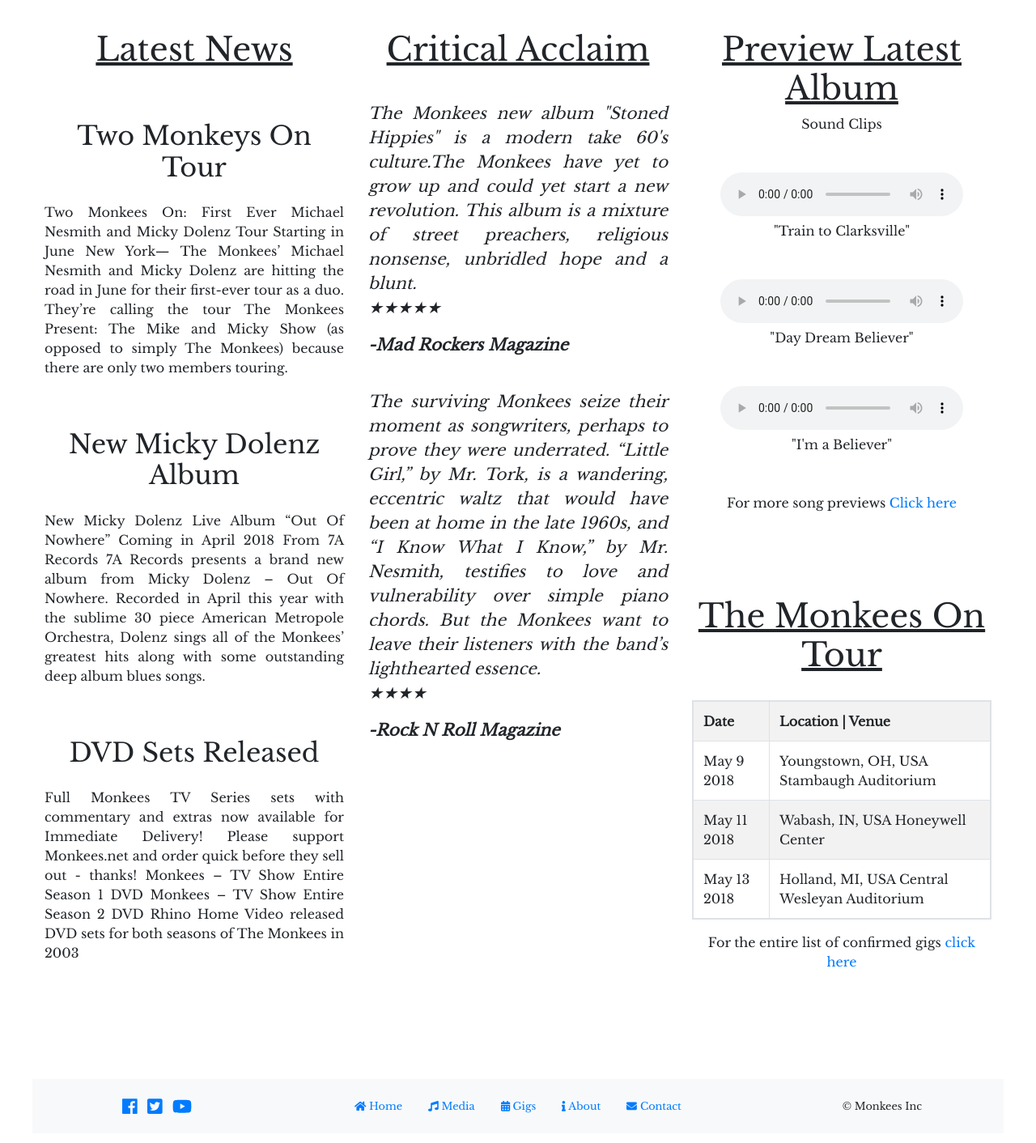
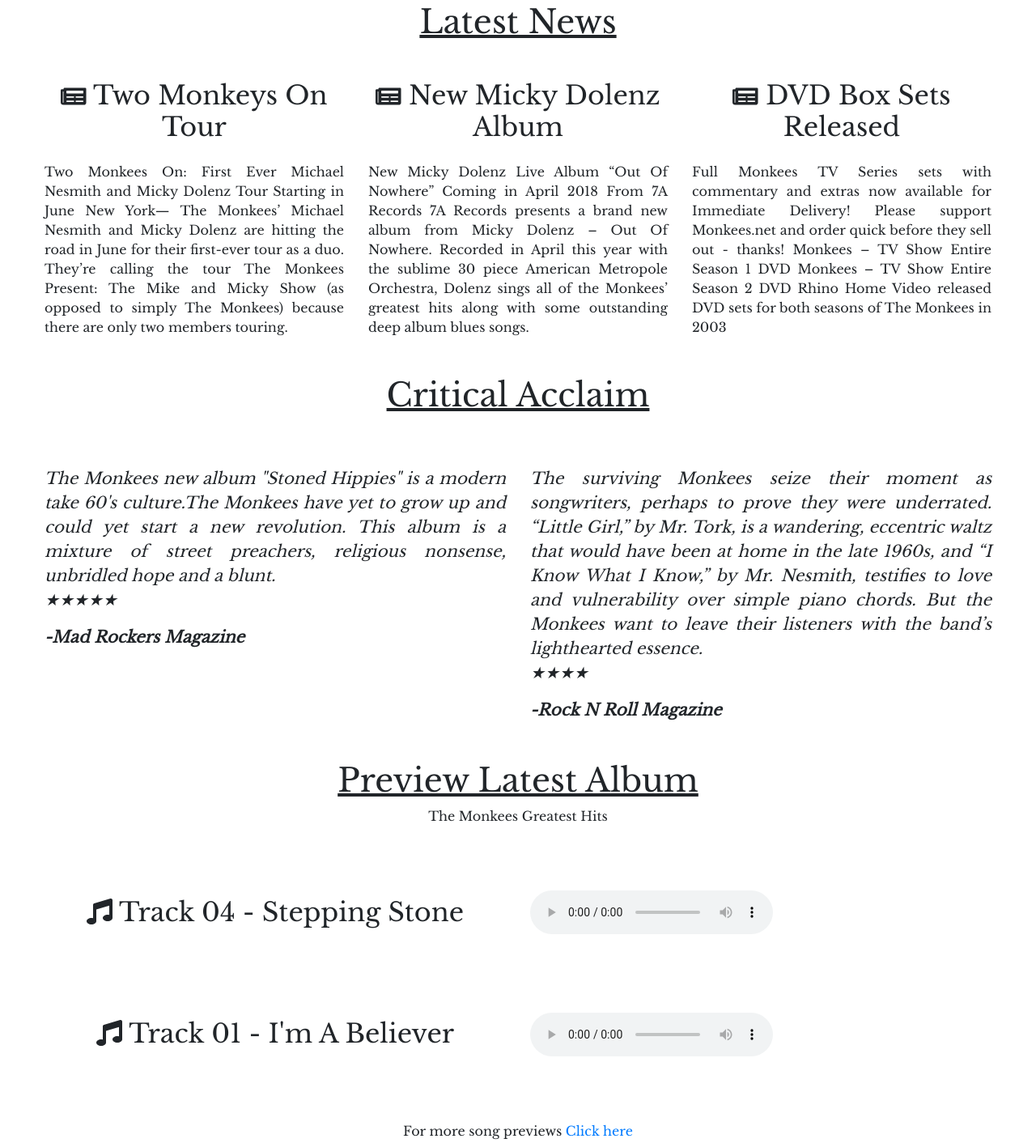
Before and after one commit to bahern82/band-website, a plain HTML site: page index.html in a window 1280 px wide. Shown: the part 464-1876 px from the top of the page at 81% size. Drawn offline with nearby package versions, Linux system fonts and the light colour scheme.

Commit message:
added more icons, restructured index.html

```diff
--- a/assets/css/styles.css
+++ b/assets/css/styles.css
@@ -1,12 +1,12 @@
 body{
     font-family: 'Libre Baskerville', serif;
-}
-body .container{
     background-color: #fff;
+
 }
 
+
 .bottom-header{ /*big band image*/
-   /* background-image: url("/assets/images/monkees.jpg");*/
+
   background: url(/assets/images/band-background.jpg) no-repeat center center fixed;
   -webkit-background-size: cover;
   -moz-background-size: cover;
--- a/index.html
+++ b/index.html
@@ -13,11 +13,11 @@
     <title>The Monkees | Offical band website</title>
 </head>
 
-<body>
+<body class="container">
 
-    <div class="container"> <!-- contain page-->
 
-        <div id="header-container"> <!--header-->
+
+        <div id="header-container">
             <!--top header -->
         <!-- social container-->
         <div class="d-flex flex-row-reverse ">
@@ -69,94 +69,121 @@
         </div>
         </div>
 
-        <main>
-            <!-- MAIN CONTENT-------------------------->
-            <div class="row">
-                <section class="col-md-6 col-lg-4 top-section">
+        <main><!-- MAIN CONTENT-------------------------->
+
+            <section class=" top-section">
                 <header>
                     <h1>Latest News</h1>
                 </header>
+            <div class="row">
+                    <div class="col-md-4">
                         <article>
                         <header>
-                            <h2>Two Monkeys On Tour</h2>
+                            <h2><i class="fas fa-newspaper fa-sm"></i> Two Monkeys On Tour</h2>
                         </header>
                         <p class="text-justify">Two Monkees On: First Ever Michael Nesmith and Micky Dolenz Tour Starting in June New York— The Monkees’ Michael Nesmith and Micky Dolenz are hitting the road in June for their first-ever tour as a duo. They’re calling the tour The
                             Monkees Present: The Mike and Micky Show (as opposed to simply The Monkees) because there are only two members touring.</p>
                     </article>
+                    </div>
+                    <div class="col-md-4">
                      <article>
                         <header>
-                            <h2>New Micky Dolenz Album</h2>
+                            <h2><i class="fas fa-newspaper fa-sm"></i> New Micky Dolenz Album</h2>
                         </header>
                         <p class="text-justify">New Micky Dolenz Live Album “Out Of Nowhere” Coming in April 2018 From 7A Records 7A Records presents a brand new album from Micky Dolenz – Out Of Nowhere. Recorded in April this year with the sublime 30 piece American Metropole Orchestra,
                             Dolenz sings all of the Monkees’ greatest hits along with some outstanding deep album blues songs.</p>
                     </article>
+                    </div>
+                    <div class="col-md-4">
                         <article>
                             <header>
-                            <h2>DVD Sets Released</h2>
+                                <h2><i class="fas fa-newspaper fa-sm"></i> DVD Box Sets Released</h2>
                             </header>
                             <p class="text-justify"> Full Monkees TV Series sets with commentary and extras now available for Immediate Delivery! Please support Monkees.net and order quick before they sell out - thanks! Monkees – TV Show Entire Season 1 DVD Monkees – TV Show Entire Season
                                 2 DVD Rhino Home Video released DVD sets for both seasons of The Monkees in 2003</p>
                         </article>
-                </section>
-
-                <section class="col-md-6 col-lg-4 top-section">
+                    </div>
+            </div> <!-- end news row-->
+            </section><!-- end news section-->
+            <section class="top-section">
                 <header>
                     <h1 class="text-center">Critical Acclaim</h1>
                 </header>
-
+            <div class="row">
+                    <div class="col-md-6">
                         <blockquote class="blockquote text-justify">
                         <p>The Monkees new album "Stoned Hippies" is a modern take 60's culture.The Monkees have yet to grow up and could yet start a new revolution. This album is a mixture of street preachers, religious nonsense, unbridled hope and a blunt.</br>
                             &#9733;&#9733;&#9733;&#9733;&#9733;</p>
                         <footer><Strong>-Mad Rockers Magazine</Strong></footer>
                         </blockquote>
-
+                    </div>
+                    <div class="col-md-6">
                         <blockquote class="blockquote text-justify">
                         <p>The surviving Monkees seize their moment as songwriters, perhaps to prove they were underrated. “Little Girl,” by Mr. Tork, is a wandering, eccentric waltz that would have been at home in the late 1960s, and “I Know What I Know,” by
                             Mr. Nesmith, testifies to love and vulnerability over simple piano chords. But the Monkees want to leave their listeners with the band’s lighthearted essence.</br> &#9733;&#9733;&#9733;&#9733; </p>
                         <footer><strong>-Rock N Roll Magazine</strong></footer>
                         </blockquote>
+                    </div>
+            </div> <!-- end Acclaim row -->
+            </section><!-- end Acclaim section -->
 
-                </section>
 
-                <div class="col-md-12 col-lg-4">
-                    <div class="row">
-                        <section class="col-md-6 col-lg-12 top-section">
+            <section class="top-section">
                 <header>
                     <h1>Preview Latest Album</h1>
-                            <p>Sound clips</p>
+                    <p>The Monkees Greatest Hits</p>
                 </header>
 
-                        <div class="audio-section">
-                            <audio controls controlsList="nodownload" preload="auto">
-                                  <source src="/assets/audio/Clarksville.mp3" type="audio/mpeg">
-                                  Your browser does not support the audio tag.
+                <section>
+                <div class="row">
+
+                        <div class="col-md-6">
+                            <header>
+                                <h2><i class="fas fa-music"></i> Track 04 - Stepping Stone</h2>
+                            </header>
+
+                        </div>
+                        <div class="col-md-6 d-flex justify-content-center">
+                            <div class="w-100 row align-items-center">
+                                <audio controls controlsList="nodownload">
+                                        <source src="assets/audio/SteppingStone.mp3" type="audio/mpeg" preload="none">
+                                        Your browser does not support the audio element.
                                     </audio>
-                            <p>"Train to Clarksville"</p>
+                            </div>
                         </div>
 
-                        <div class="audio-section">
-                            <audio controls controlsList="nodownload" preload="auto">
-                                  <source src="/assets/audio/DaydreamBeliever.mp3" type="audio/mpeg">
-                                  Your browser does not support the audio tag.
-                                </audio></br>
-                            <p>"Day Dream Believer"</p>
                     </div>
+                    </section>
+                <section>
+                <div class="row">
+                        <div class="col-md-6">
+                            <header>
+                                <h2><i class="fas fa-music"></i> Track 01 - I'm a believer</h2>
+                            </header>
+
+                        </div>
+                        <div class="col-md-6  d-flex justify-content-center">
+                            <div class="w-100 row align-items-center">
+                                <audio controls controlsList="nodownload">
+                                      <source src="assets/audio/ImABeliever.mp3" type="audio/mpeg" preload="none">
+                                        Your browser does not support the audio element.
+                                </audio>
+                            </div>
+                        </div>
+                    </div>
+                    </section>
+                <p class="text-center"> For more song previews <a href="media.html">Click here</a></p>
 
 
-                        <div class="audio-section">
-                            <audio controls controlsList="nodownload" preload="auto">
-                                  <source src="/assets/audio/ImABeliever.mp3" type="audio/mpeg">
-                                  Your browser does not support the audio tag.
-                                 </audio></br>
-                            <p>"I'm a Believer"</p>
-                        </div>
-                        <p class="text-center"> For more song previews <a href="media.html">Click here</a></p>
-                        </section>
+            </section> <!-- end album sound clips section-->
 
-                        <section class="col-md-6 col-lg-12 top-section">
+                <section class="top-section">
                     <header>
                         <h1>The Monkees On Tour</h1>
                     </header>
+                <div class="row">
+                    <div class="col-sm-3"></div>
+                    <div class="col-sm-6">
                     <table class="table table-striped table-bordered table-hover table-responsive">
                             <tr>
                                 <th>Date</th>
@@ -177,15 +204,15 @@
 
                         </table>
                         <p class="text-center"> For the entire list of confirmed gigs <a href="gigs.html">click here</a> </p>
+                    </div><!-- end column-->
+                    <div class="col-sm-3"></div>
+                </div><!-- end monkees on tour-->
 
-                        </section>
-                    </div>
+                </section> <!-- end monkey on tour section-->
 
 
-                </div>
 
-            </div>
-            <!-- end row-->
+
         </main>
         <footer class="row bg-light mt-5  pt-3 pb-3 d-flex flex-row justify-content-between">
 
@@ -223,8 +250,6 @@
         </footer>
 
 
-    </div>
-
 
     <script src="https://code.jquery.com/jquery-3.3.1.slim.min.js" integrity="sha384-q8i/X+965DzO0rT7abK41JStQIAqVgRVzpbzo5smXKp4YfRvH+8abtTE1Pi6jizo" crossorigin="anonymous"></script>
     <script src="https://cdnjs.cloudflare.com/ajax/libs/popper.js/1.14.0/umd/popper.min.js" integrity="sha384-cs/chFZiN24E4KMATLdqdvsezGxaGsi4hLGOzlXwp5UZB1LY//20VyM2taTB4QvJ" crossorigin="anonymous"></script>
```
Also changed, not shown: media.html (+8 -8 lines), assets/images/band-bg-xs.jpg (added), assets/images/email.svg.png (deleted). Lines whose indentation alone changed are shown as unchanged.
